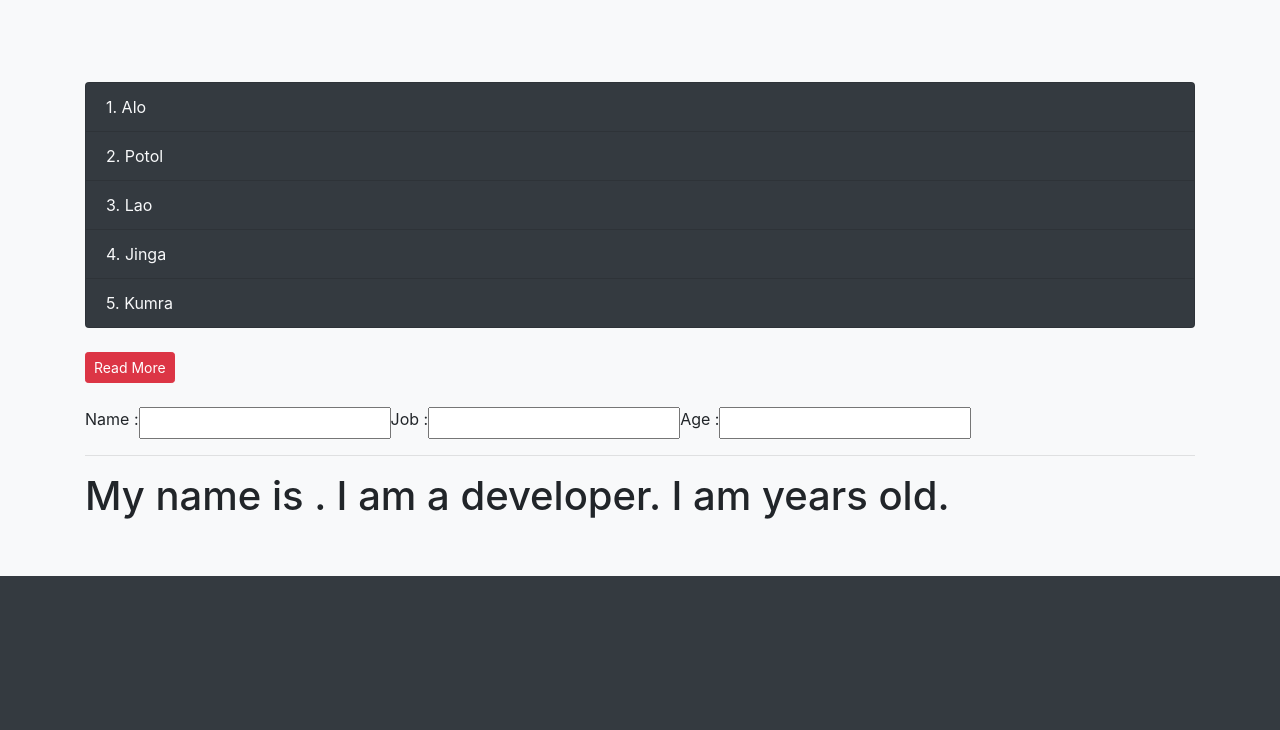
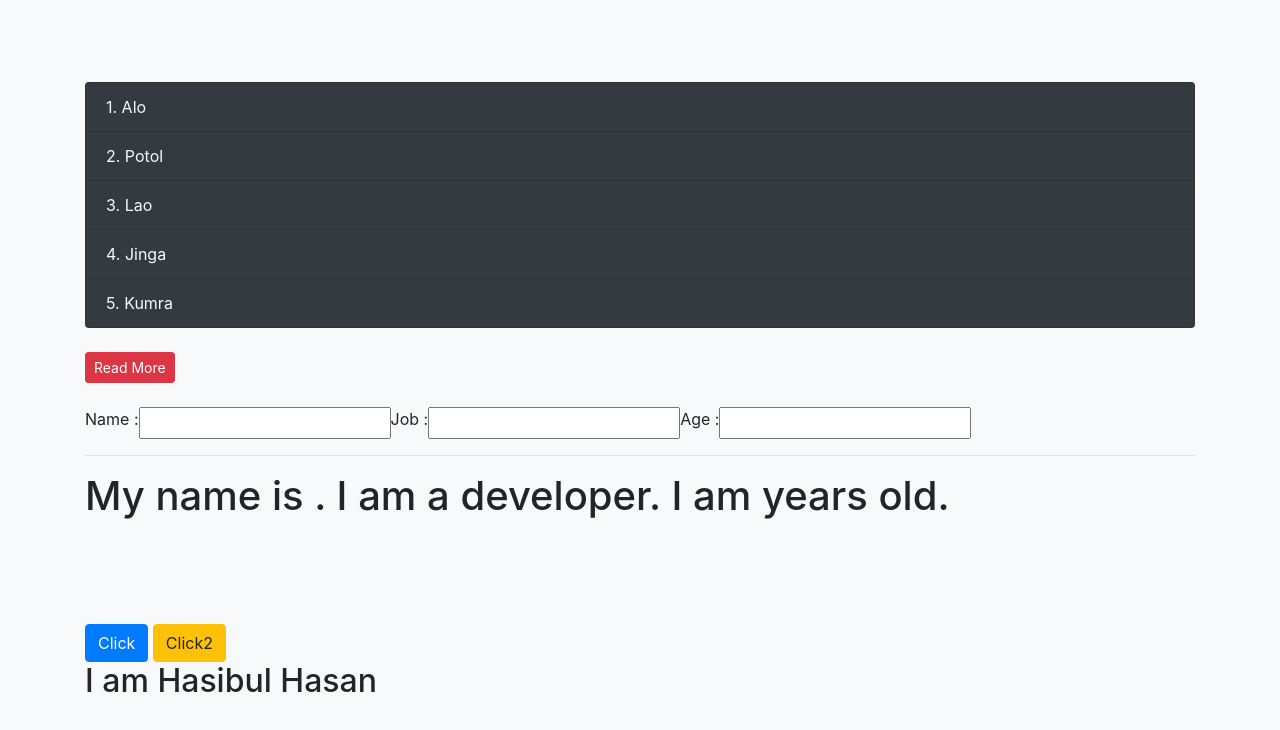
Before and after one commit to iamhasibulhasan/vue-project-learning, a plain HTML site: page index.html in a window 1280 px wide. Shown: the part 521-1251 px from the top of the page. Before the commit the page ends 1097 px from the top, so only its background shows below. Drawn offline with nearby package versions, Linux system fonts and the light colour scheme; files that its build step writes are made by us from their sources.

Commit message:
Event call with vue js

```diff
--- a/index.html
+++ b/index.html
@@ -83,6 +83,22 @@
 		</div>
 	</section>
 
+	<section class="event-sec bg-light py-5">
+		<div class="container">
+			<div class="row">
+				<div class="col-lg-12">
+
+					<!-- Event Two Type Call v-on:click or @click -->
+
+					<a v-on:click="title = title1" class="btn btn-primary " href="#">Click</a>
+
+					<a @click="title = 'I am event two.'" class="btn btn-warning " href="#">Click2</a>
+					<h2>{{ title }}</h2>
+				</div>
+			</div>
+		</div>
+	</section>
+
 
 
 
@@ -154,6 +170,19 @@
 				age: null
 			}
 		});
+
+		// Event Section
+		let event = new Vue({
+			el: '.event-sec',
+			data: {
+				title: 'I am Hasibul Hasan',
+				title1: 'I am a Vue Js Developer'
+			}
+		});
+
+
+
+
 	</script>
 </body>
 
```
